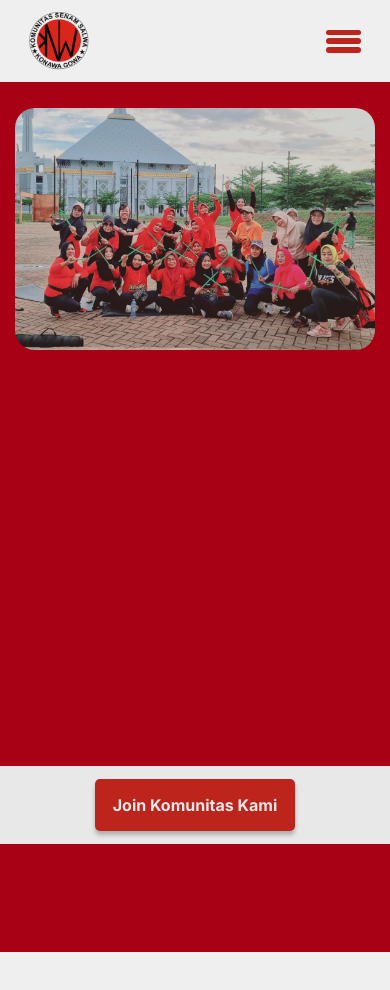
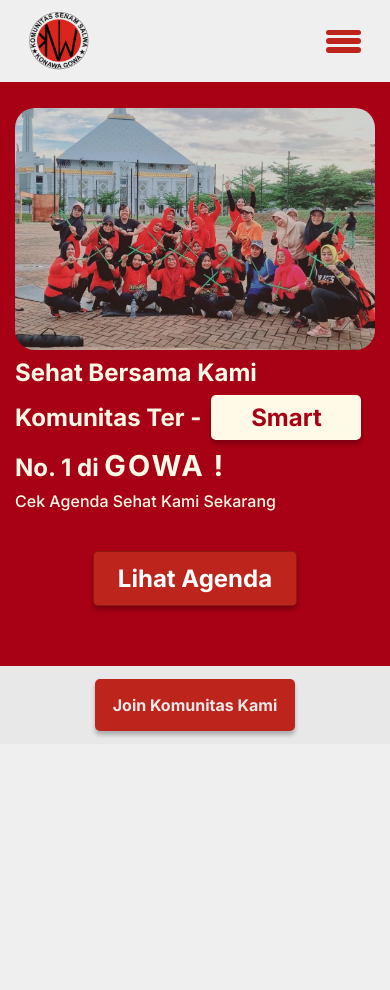
Before and after one commit to Salhss/konawagowa, a Vue app: page / in a window 390 px wide. Shown: the top 990 px of the page. After the commit the page ends 926 px from the top, so only its background shows below. Built offline with nearby package versions, Linux system fonts and the light colour scheme.

Commit message:
refactor: hero section responsive

```diff
--- /dev/null
+++ b/src/components/home/hero.vue
@@ -0,0 +1,288 @@
+<script>
+import '@/assets/colors.css'
+export default {
+    name: "hero-section",
+    mounted() {
+      document.addEventListener("DOMContentLoaded", function (event) {
+  // array with texts to type in typewriter
+  var dataText = [
+    "Smart",
+    "Solid",
+    "Happy"
+  ];
+
+  // type one text in the typwriter
+  // keeps calling itself until the text is finished
+  function typeWriter(text, i, fnCallback) {
+    // chekc if text isn't finished yet
+    if (i < text.length) {
+      // add next character to h1
+      document.getElementById("typed-content").innerHTML =
+        text.substring(0, i + 1) + '<span aria-hidden="true"></span>';
+
+      // wait for a while and call this function again for next character
+      setTimeout(function () {
+        typeWriter(text, i + 1, fnCallback);
+      }, 100);
+    }
+    // text finished, call callback if there is a callback function
+    else if (typeof fnCallback == "function") {
+      // call callback after timeout
+      setTimeout(fnCallback, 700);
+    }
+  }
+  // start a typewriter animation for a text in the dataText array
+  function StartTextAnimation(i) {
+    if (typeof dataText[i] == "undefined") {
+      setTimeout(function () {
+        StartTextAnimation(0);
+      }, 1000);
+    }
+    // check if dataText[i] exists
+    if (i < dataText[i]?.length) {
+      // text exists! start typewriter animation
+      typeWriter(dataText[i], 0, function () {
+        // after callback (and whole text has been animated), start next text
+        StartTextAnimation(i + 1);
+      });
+    }
+  }
+  // start the text animation
+  StartTextAnimation(0);
+});
+    }
+}
+</script>
+
+<template>
+  <div class="hero-container">
+    <div class="hero-banner">
+      <img src="@/assets/images/hero-banner.jpeg" class="hero-image"/>
+    </div>
+    <div class="hero-content">
+      <div class="hero-text">
+        <p>Sehat Bersama Kami</p>
+        <div class="type-text">
+          <p class="untype">Komunitas Ter -</p>
+          <div class="typed-container">
+            <p id="typed-content" class="typed">Happy</p>
+          </div>
+        </div>
+        <p>No. 1 di <span class="gowa">gowa !</span></p>
+        <p class="small-text">Cek Agenda Sehat Kami Sekarang</p>
+      </div>
+      <div class="action-btn">
+        <div class="agenda-btn">
+          <p>Lihat Agenda</p>
+        </div>
+      </div>
+    </div>
+  </div>
+</template>
+
+<style scoped>
+  .hero-banner {
+    width: 90%;
+    height: 400px;
+  }
+  .hero-image {
+    object-fit: cover;
+    object-position: center;
+    border-radius: 20px;
+    width: 100%;
+    height: 100%;
+  }
+  .hero-text p {
+    text-align: left;
+    font-weight: 700;
+    color: var(--white-bone);
+  }
+  .typed-container {
+    background-color: var(--white-bone);
+    position: relative;
+    width: 150px;
+    height: 45px;
+    border-radius: 5px;
+    box-shadow: 0px 4px 4px rgba(0, 0, 0, 0.25);
+    border: 1px rgba(0, 0, 0, 0.25);
+  }
+  .type-text {
+    display: flex;
+    align-items: center;
+  }
+  .typed {
+    color: var(--red-default) !important;
+    position: absolute;
+    margin: 0;
+  }
+  .gowa {
+    text-transform: uppercase;
+    letter-spacing: 2px;
+    font-size: larger;
+  }
+  .small-text {
+    font-weight: 500 !important;
+  }
+
+  .agenda-btn {
+    border: solid 1px rgba(0, 0, 0, 0.25);
+    background-color: var(--red);
+    width: fit-content;
+    height: fit-content;
+    box-shadow: 0 4px 4px rgba(0, 0, 0, 0.25);
+  }
+  .agenda-btn p {
+    margin: 0;
+    font-weight: 700;
+    color: white;
+  }
+
+@media (min-width: 1021px) {
+  .hero-container {
+    gap: 28px;
+    justify-content: space-between;
+  }
+  .hero-banner {
+    width: 580px;
+    height: 380px;
+    margin-bottom: 40px;
+  }
+  .hero-content {
+    margin-top: 20px;
+  }
+  .hero-content p {
+    font-size: 28px;
+    margin-block: 10px;
+  }
+  .typed-container {
+    margin-left: 12px;
+    height: 50px;
+  }
+  .small-text {
+    font-size: 20px !important;
+    margin-top: 20px !important;
+  }
+  .typed {
+    transform: translate(25%, -10%);
+  }
+  .action-btn {
+    margin-top: 40px;
+  }
+  .agenda-btn {
+    padding-inline: 40px;
+    border-radius: 8px;
+    cursor: pointer;
+    transition: all 200ms ease-in-out;
+  }
+  .agenda-btn p {
+    font-size: 24px;
+  }
+  .agenda-btn:hover {
+    box-shadow: none;
+    transform: translateY(4px);
+  }
+}
+
+@media (min-width: 761px) and (max-width: 1020px) {
+  .hero-container {
+    gap: 24px;
+  }
+  .hero-banner {
+    width: 60%;
+    height: 300px;
+    margin-bottom: 30px;
+  }
+  .hero-content {
+    width: 45%;
+  }
+  .hero-text {
+    margin-top: 10px;
+  }
+  .hero-text p {
+    font-size: 20px;
+    margin-block: 10px;
+  }
+  .small-text {
+    font-size: 16px !important;
+  }
+  .typed-container {
+    margin-left: 8px;
+    width: 135px;
+  }
+  .typed {
+    transform: translate(50%);
+  }
+  .action-btn {
+    margin-top: 44px;
+  }
+  .agenda-btn {
+    padding-block: 12px;
+    padding-inline: 28px;
+    border-radius: 8px;
+  }
+  .agenda-btn p {
+    font-size: 20px;
+  }
+
+}
+
+@media (min-width: 761px) {
+  .hero-container {
+    display: flex;
+    flex-direction: row-reverse;
+  }
+}
+
+@media (max-width: 760px) {
+  .hero-banner {
+    width: 90%;
+    height: 400px;
+  }
+  .hero-image {
+    object-fit: cover;
+    object-position: center;
+    border-radius: 20px;
+    width: 100%;
+    height: 100%;
+  }
+  .hero-text {
+    width: 100%;
+  }
+  .hero-text p {
+    font-size: 24px;
+    margin-block: 8px;
+  }
+  .typed-container {
+    margin-left: 10px;
+  }
+  .typed {
+    left: 50%;
+    top: 50%;
+    transform: translate(-50%, -80%);
+  }
+}
+
+@media (max-width: 430px) {
+  .hero-banner {
+    width: 100%;
+    height: 242px;
+  }
+  .small-text {
+    font-size: 16px !important;
+  }
+  .action-btn {
+    display: flex;
+    justify-content: center;
+    margin-top: 40px;
+    margin-bottom: 60px;
+  }
+  .agenda-btn {
+    padding-block: 12px;
+    padding-inline: 24px;
+    border-radius: 5px;
+  }
+  .agenda-btn p {
+    font-size: 24px;
+  }
+}
+</style>
--- a/src/views/HomeView.vue
+++ b/src/views/HomeView.vue
@@ -1,69 +1,25 @@
-<script setup>
-import '../assets/colors.css'
+<script>
+import "../assets/colors.css";
+import Hero from "../components/home/hero.vue";
+export default {
+  name: "home",
+  components: { Hero },
+};
 </script>
 
 <template>
-  <main>
-    <div class="hero-banner">
-      <img src="@/assets/images/hero-banner.jpeg" class="hero-image"/>
+  <div id="home">
+    <Hero />
   </div>
-
-  </main>
 </template>
 
 <style scoped>
-main {
+#home {
   display: flex;
   flex-direction: column;
   align-items: center;
   padding-top: 26px;
   padding-inline: 15px;
-    height: 100vh;
   background-color: var(--red-default);
 }
-  .hero-banner {
-    width: 90%;
-    height: 400px;
-  }
-  .hero-image {
-    object-fit: cover;
-    object-position: center;
-    border-radius: 20px;
-    width: 100%;
-    height: 100%;
-  }
-
-@media (min-width: 913px) {
-  .hero-banner {
-    width: 70%;
-  }
-}
-
-@media (max-width: 912px) {
-  main {
-    display: flex;
-    flex-direction: column;
-    align-items: center;
-    padding-top: 26px;
-    padding-inline: 15px;
-  }
-  .hero-banner {
-    width: 90%;
-    height: 400px;
-  }
-  .hero-image {
-    object-fit: cover;
-    object-position: center;
-    border-radius: 20px;
-    width: 100%;
-    height: 100%;
-  }
-}
-
-@media (max-width: 430px) {
-  .hero-banner {
-    width: 100%;
-    height: 242px;
-  }
-}
 </style>
```
Also changed, not shown: test.js (added, +48 -0 lines), src/components/home/partner.vue (added). Lines whose indentation alone changed are shown as unchanged.
